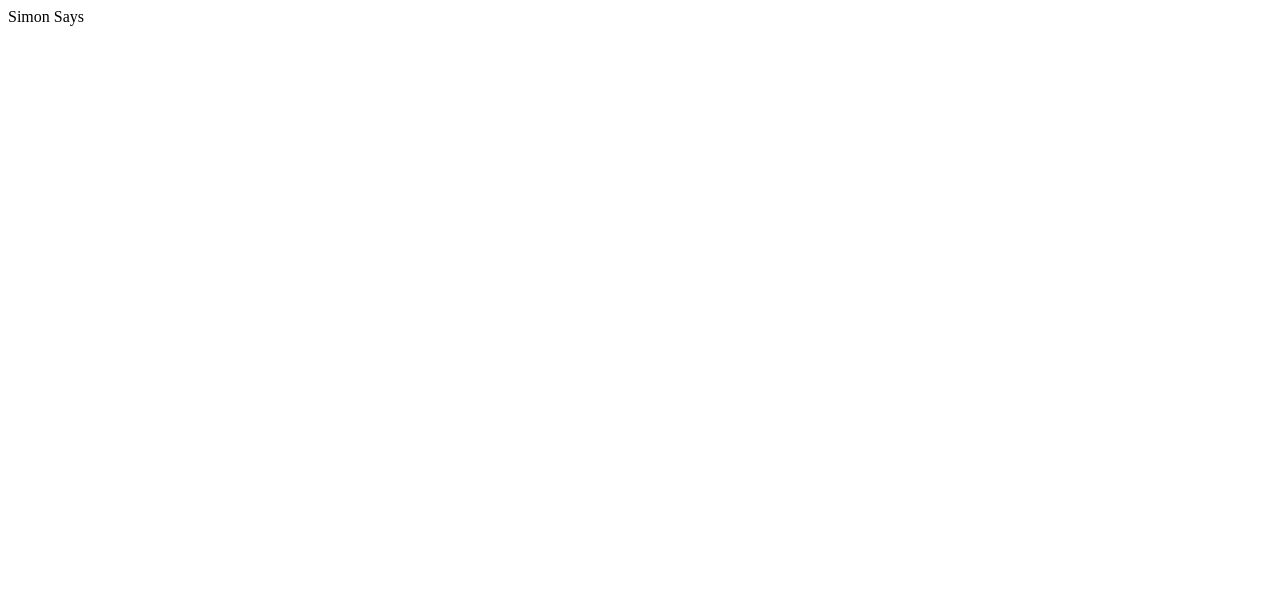
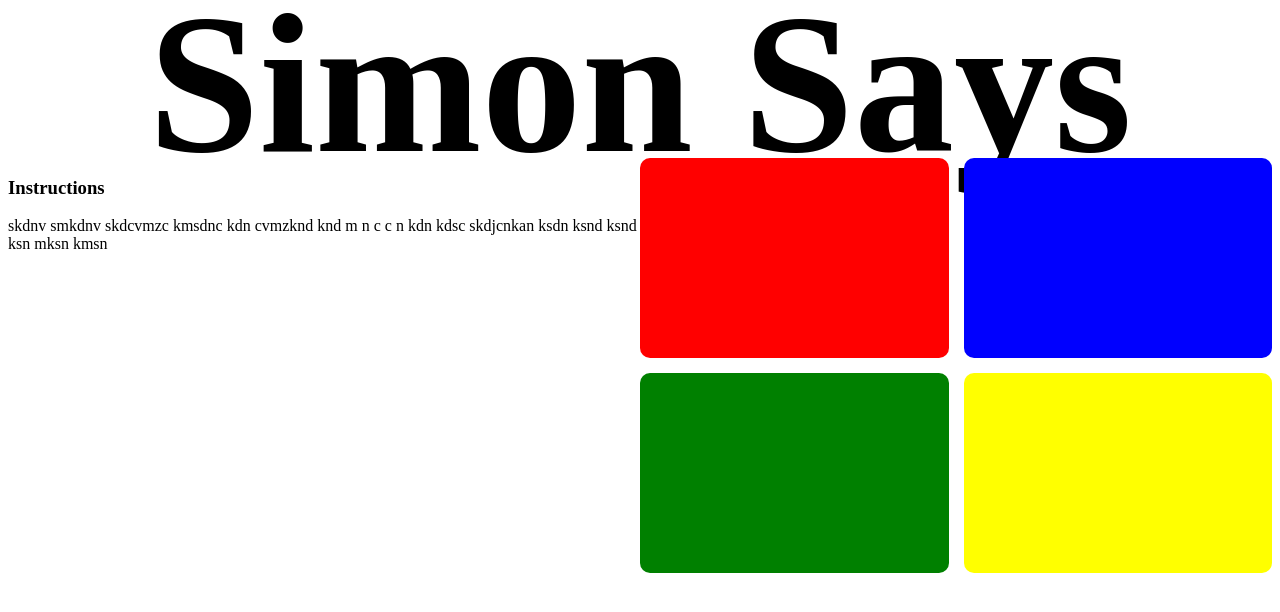
Before and after one commit to SkoorbB/Project-4-Simon-Says, a plain HTML site: page index.html in a window 1280 px wide. Shown: the top 612 px of the page. Drawn offline with Linux system fonts and the light colour scheme.

Commit message:
created instructions

```diff
--- a/index.html
+++ b/index.html
@@ -10,7 +10,13 @@
 
 <body class = "abody">
     <div class = "body">
-        <header class = "header">Simon Says</header>
+        <header class = "header">
+            <h1>Simon Says</h1>
+        </header>
+        <div class = "inst.">
+        <h3>Instructions</h3>
+        <p>skdnv smkdnv skdcvmzc kmsdnc kdn cvmzknd knd m  n c  c n kdn kdsc skdjcnkan ksdn ksnd ksnd ksn mksn kmsn </p>
+        </div>
         <div class = "grid">
             <div class = "square red"></div>
             <div class = "square blue"></div>
--- a/style.css
+++ b/style.css
@@ -5,11 +5,43 @@
 .body {
     display: grid;
     grid-template-columns: 1fr 1fr;
-    grid-template-rows: 1fr 1fr 1fr 1fr;
+    grid-template-rows: 150px 1fr 1fr 1fr;
 }
 
 .grid {
+    grid-row: 2/ span 1;
+    grid-column: 2/ span 1;
     display: grid;
-    grid-template-columns: 200px 200px;
+    grid-template-columns: 1fr 1fr;
     grid-template-rows: 200px 200px;
+    grid-gap: 15px;
+
 }
+
+.header {
+    grid-row: 1/ span 1;
+    grid-column: 1/ span 2;
+    justify-self: center;
+    align-self: center;
+    font-size: 100px;
+}
+
+.square {
+    border-radius: 10px;
+}
+
+.red {
+    background-color: red;
+}
+
+.blue {
+    background-color: blue;
+}
+
+.yellow {
+    background-color: yellow;
+}
+
+.green {
+    background-color: green;
+}
```
